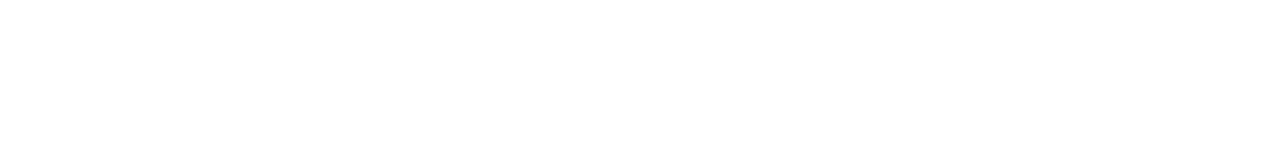
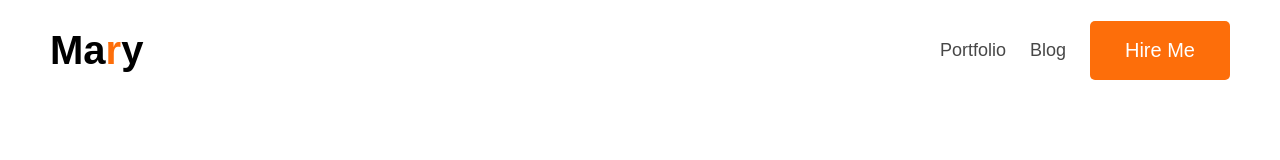
Before and after one commit to abdullah-shamim-2004/web-dev-portfolio, a plain HTML site: page index.html in a window 1280 px wide. Drawn offline with Linux system fonts and the light colour scheme.

Commit message:
add a css filea

```diff
--- a/index.html
+++ b/index.html
@@ -4,10 +4,19 @@
     <meta charset="UTF-8">
     <meta name="viewport" content="width=device-width, initial-scale=1.0">
     <title>web Developer Portfolio</title>
+
+    <link rel="stylesheet" href="/style/style.css">
 </head>
 <body>
     <header>
-
+        <nav>
+            <h3>Ma<span class="primary-color">r</span>y</h3>
+            <ul>
+                <li><a class="dark-2" href="#">Portfolio</a></li>
+                <li><a class="dark-2"  href="#">Blog</a></li>
+                <button class="btn-primary">Hire Me</button>
+            </ul>
+        </nav>
     </header>
     <main>
 
--- /dev/null
+++ b/style/style.css
@@ -0,0 +1,55 @@
+*{
+    margin: 0;
+    padding: 0;
+    box-sizing: border-box;
+}
+body{
+    font-family: Arial, Helvetica, sans-serif;
+    font-size: 1rem;
+    font-weight: 400;
+}
+
+/* common */
+.dark-2{
+    color: #474747;
+}
+.primary-color{
+    color: #FD6E0A;
+}
+.btn-primary{
+    background-color: #FD6E0A;
+    color: white;
+    padding: 18px 35px ;
+    border: none;
+    border-radius: 5px;
+    font-size: 1.25rem;
+}
+nav{
+    display: flex;
+    height: 60px;
+    /* width: 100vw; */
+    margin: 20px 50px 0 50px;
+    justify-content: space-between;
+    align-items: center;
+}
+h3{
+    font-size: 2.5rem;
+}
+
+ul {
+    list-style: none;
+    display: flex;
+    /* justify-content: space-evenly; */
+    align-items: center;
+
+}
+ul li{
+  /* display: flex; */
+  margin-right: 1.5rem;
+  font-size: 1.125rem;
+
+}
+ul li a {
+    text-decoration: none;
+    /* color: #333; */
+}
```
